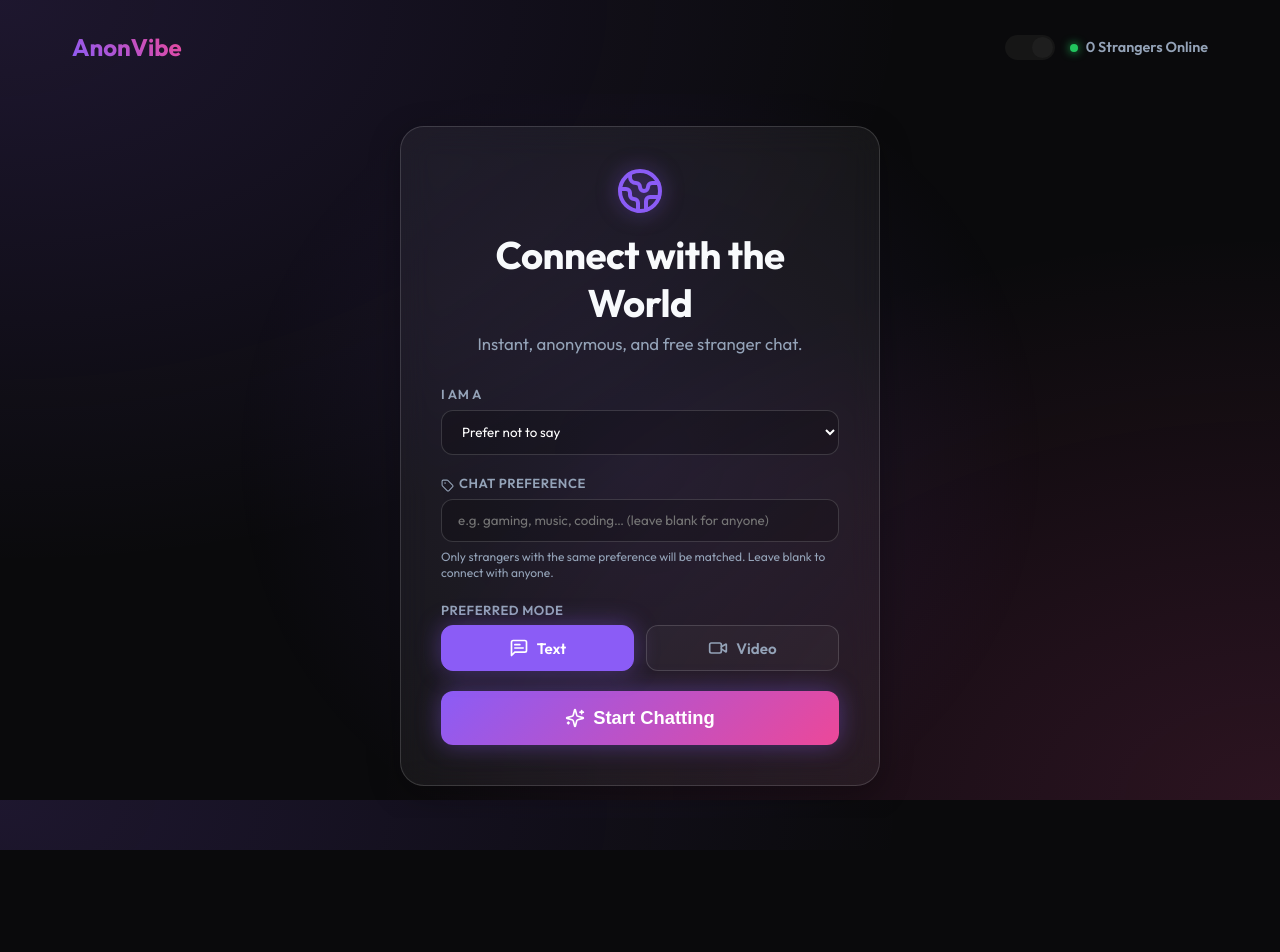
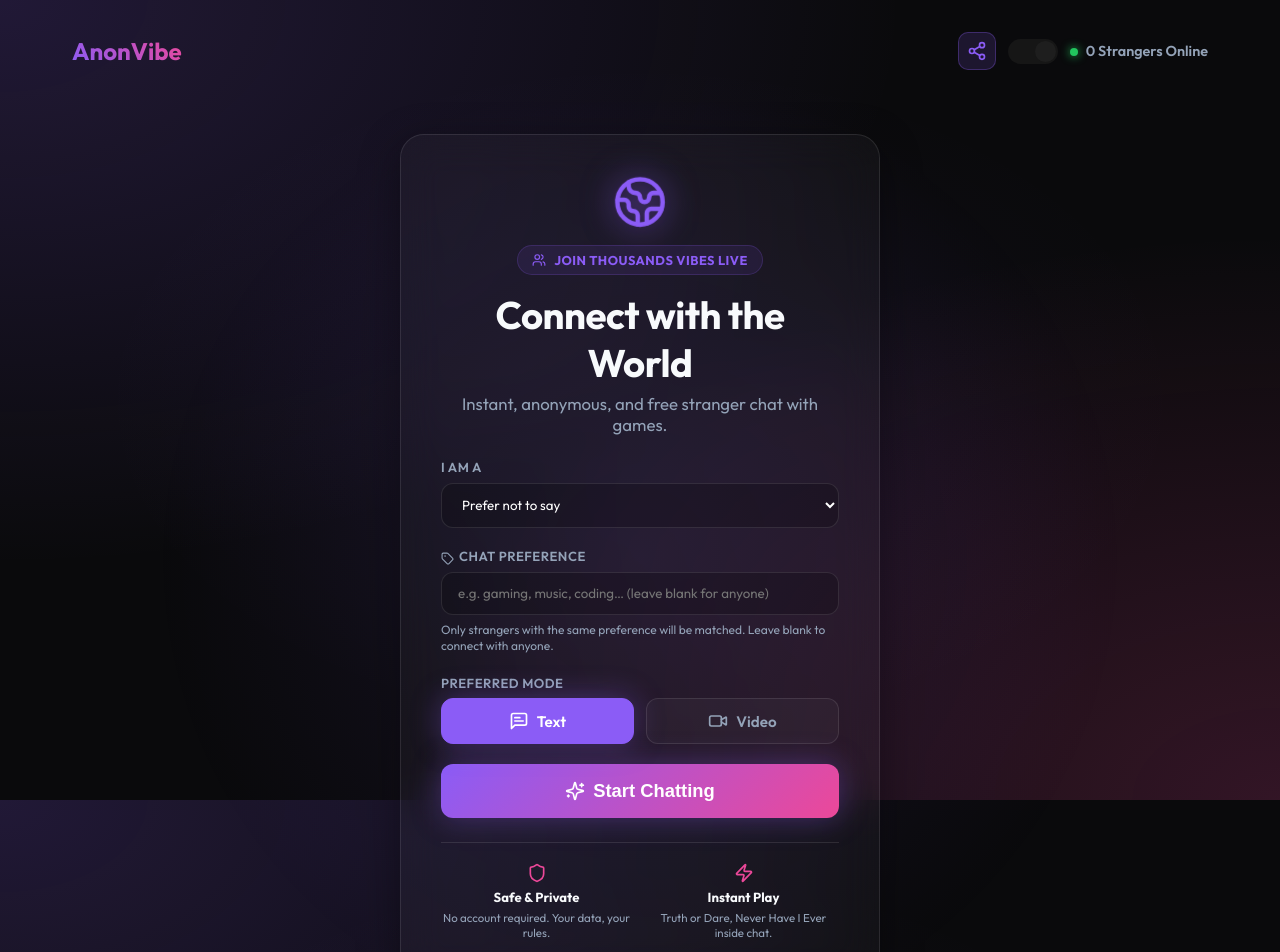
Before and after one commit to Hemanth3304/anonvibe, a React (Vite) app in the folder frontend/: page / in a window 1280 px wide. Shown: the top 952 px of the page. Before the commit the page ends 850 px from the top, so only its background shows below. Built offline with nearby package versions, Linux system fonts and the light colour scheme; no server answers.

Commit message:
Implement Growth Strategy and Viral features

```diff
--- a/frontend/index.html
+++ b/frontend/index.html
@@ -4,7 +4,26 @@
     <meta charset="UTF-8" />
     <link rel="icon" type="image/svg+xml" href="/favicon.svg" />
     <meta name="viewport" content="width=device-width, initial-scale=1.0" />
-    <title>AnonVibe — Stranger Chat</title>
+    <title>AnonVibe — Instant Stranger Chat & Games</title>
+
+    <!-- Primary Meta Tags -->
+    <meta name="title" content="AnonVibe — Instant Stranger Chat & Games" />
+    <meta name="description" content="Connect with strangers instantly. Anonymous, free, and fun with built-in multiplayer games. Join the vibe today!" />
+
+    <!-- Open Graph / Facebook -->
+    <meta property="og:type" content="website" />
+    <meta property="og:url" content="https://anonvibe.vercel.app/" />
+    <meta property="og:title" content="AnonVibe — Instant Stranger Chat & Games" />
+    <meta property="og:description" content="Connect with strangers instantly. Anonymous, free, and fun with built-in multiplayer games." />
+    <meta property="og:image" content="/og-image.png" />
+
+    <!-- Twitter -->
+    <meta property="twitter:card" content="summary_large_image" />
+    <meta property="twitter:url" content="https://anonvibe.vercel.app/" />
+    <meta property="twitter:title" content="AnonVibe — Instant Stranger Chat & Games" />
+    <meta property="twitter:description" content="Connect with strangers instantly. Anonymous, free, and fun with built-in multiplayer games." />
+    <meta property="twitter:image" content="/og-image.png" />
+
   </head>
   <body>
     <div id="root"></div>
--- a/frontend/src/App.jsx
+++ b/frontend/src/App.jsx
@@ -1,5 +1,6 @@
 import React, { useState, useEffect, useRef } from 'react';
 import { io } from 'socket.io-client';
+import { Share2 } from 'lucide-react';
 import Entrance from './components/Entrance';
 import ChatRoom from './components/ChatRoom';
 import AdminDashboard from './components/AdminDashboard';
@@ -83,11 +84,33 @@ function App() {
       setTheme(prev => prev === 'dark' ? 'light' : 'dark');
     };
 
+    const handleShare = async () => {
+      const shareData = {
+        title: 'AnonVibe',
+        text: 'Join me on AnonVibe - Anonymously connect with the world and play games!',
+        url: window.location.origin
+      };
+
+      try {
+        if (navigator.share) {
+          await navigator.share(shareData);
+        } else {
+          await navigator.clipboard.writeText(window.location.origin);
+          alert('Link copied to clipboard! Share it with your friends 🚀');
+        }
+      } catch (err) {
+        console.error('Share failed:', err);
+      }
+    };
+
     return (
       <div className={`app-container${view === 'chat' ? ' view-chat' : ''}`}>
         <header>
           <div className="logo">AnonVibe</div>
           <div className="header-right">
+            <button className="icon-btn share-btn" onClick={handleShare} title="Share AnonVibe">
+              <Share2 size={20} />
+            </button>
             <label className="theme-switch" title="Toggle Theme">
               <input
                 type="checkbox"
@@ -106,7 +129,7 @@ function App() {
 
         <main>
           {view === 'entrance' && (
-            <Entrance onRegister={handleRegister} />
+            <Entrance onRegister={handleRegister} onlineCount={onlineCount} />
           )}
 
           {view === 'matching' && (
--- a/frontend/src/components/Entrance.jsx
+++ b/frontend/src/components/Entrance.jsx
@@ -1,8 +1,8 @@
 import React, { useState } from 'react';
 import { motion } from 'framer-motion';
-import { MessageSquareText, Video, Sparkles, Globe2, Tag } from 'lucide-react';
+import { MessageSquareText, Video, Sparkles, Globe2, Tag, Shield, Users, Zap } from 'lucide-react';
 
-function Entrance({ onRegister }) {
+function Entrance({ onRegister, onlineCount = 0 }) {
   const [gender, setGender] = useState('unknown');
   const [preference, setPreference] = useState('');
   const [mode, setMode] = useState('text');
@@ -24,11 +24,16 @@ function Entrance({ onRegister }) {
         animate={{ scale: 1 }}
         transition={{ duration: 0.5, delay: 0.2 }}
       >
-        <Globe2 size={48} className="globe-icon" />
+        <Globe2 size={54} className="globe-icon pulse-animation" />
       </motion.div>
 
+      <div className="community-badge animate-fade-in">
+        <Users size={14} />
+        <span>Join {onlineCount > 0 ? (onlineCount + 42) : 'Thousands'} Vibes Live</span>
+      </div>
+
       <h1>Connect with the World</h1>
-      <p className="subtitle">Instant, anonymous, and free stranger chat.</p>
+      <p className="subtitle">Instant, anonymous, and free stranger chat with games.</p>
 
       <form onSubmit={handleSubmit}>
 
@@ -100,6 +105,19 @@ function Entrance({ onRegister }) {
         </motion.button>
       </form>
 
+      <div className="features-grid">
+        <div className="feature-item">
+          <Shield size={20} />
+          <h4>Safe & Private</h4>
+          <p>No account required. Your data, your rules.</p>
+        </div>
+        <div className="feature-item">
+          <Zap size={20} />
+          <h4>Instant Play</h4>
+          <p>Truth or Dare, Never Have I Ever inside chat.</p>
+        </div>
+      </div>
+
       <style>{`
         /* ── Container ── */
         .entrance-container {
@@ -125,8 +143,16 @@ function Entrance({ onRegister }) {
         .globe-icon {
           color: var(--accent-primary);
           margin-bottom: 0.75rem;
-          filter: drop-shadow(0 0 10px rgba(139,92,246,0.5));
+          filter: drop-shadow(0 0 15px rgba(139, 92, 246, 0.6));
         }
+        .pulse-animation {
+          animation: pulse 3s infinite ease-in-out;
+        }
+        @keyframes pulse {
+          0%, 100% { transform: scale(1); filter: drop-shadow(0 0 15px rgba(139, 92, 246, 0.6)); }
+          50% { transform: scale(1.05); filter: drop-shadow(0 0 25px rgba(139, 92, 246, 0.8)); }
+        }
+
 
         /* ── Headings ── */
         .entrance-container h1 {
@@ -136,9 +162,26 @@ function Entrance({ onRegister }) {
         }
         .subtitle {
           color: var(--text-muted);
-          margin-bottom: 2rem;
+          margin-bottom: 1.5rem;
           font-size: clamp(0.9rem, 2.5vw, 1.05rem);
         }
+
+        .community-badge {
+          display: inline-flex;
+          align-items: center;
+          gap: 8px;
+          background: rgba(139, 92, 246, 0.1);
+          color: var(--accent-primary);
+          padding: 6px 14px;
+          border-radius: 99px;
+          font-size: 0.8rem;
+          font-weight: 700;
+          margin-bottom: 1rem;
+          border: 1px solid rgba(139, 92, 246, 0.2);
+          text-transform: uppercase;
+          letter-spacing: 0.5px;
+        }
+
 
         /* ── Form groups ── */
         .form-group {
@@ -242,7 +285,40 @@ function Entrance({ onRegister }) {
           .form-group { margin-bottom: 1rem; }
           .mode-selector button { padding: 0.65rem; font-size: 0.88rem; }
           .start-btn { padding: 0.85rem; margin-top: 0.75rem; }
+          .features-grid { margin-top: 1.5rem; }
         }
+
+        .features-grid {
+          display: grid;
+          grid-template-columns: 1fr 1fr;
+          gap: 1rem;
+          margin-top: 1.5rem;
+          padding-top: 1.25rem;
+          border-top: 1px solid var(--glass-border);
+        }
+        .feature-item {
+          text-align: center;
+          display: flex;
+          flex-direction: column;
+          align-items: center;
+          gap: 6px;
+        }
+        .feature-item h4 {
+          font-size: 0.82rem;
+          color: var(--text-main);
+          font-weight: 700;
+          margin: 0;
+        }
+        .feature-item p {
+          font-size: 0.72rem;
+          color: var(--text-muted);
+          line-height: 1.3;
+          margin: 0;
+        }
+        .feature-item svg {
+          color: var(--accent-secondary);
+        }
+
 
         /* ── Very small screens (<380px) ── */
         @media (max-width: 380px) {
--- a/frontend/src/index.css
+++ b/frontend/src/index.css
@@ -5,12 +5,14 @@
   --bg-card: rgba(255, 255, 255, 0.05);
   --accent-primary: #8b5cf6;
   --accent-secondary: #ec4899;
+  --accent-glow: rgba(139, 92, 246, 0.4);
   --text-main: #f8fafc;
   --text-muted: #94a3b8;
-  --glass: rgba(255, 255, 255, 0.05);
-  --glass-border: rgba(255, 255, 255, 0.15);
-  --neon-glow: 0 0 25px rgba(139, 92, 246, 0.4);
+  --glass: rgba(255, 255, 255, 0.03);
+  --glass-border: rgba(255, 255, 255, 0.1);
+  --neon-glow: 0 0 30px rgba(139, 92, 246, 0.35);
 }
+
 
 body.light {
   --bg-main: #f8fafc;
@@ -32,8 +34,9 @@ body {
   font-family: 'Outfit', sans-serif;
   background: var(--bg-main);
   background-image:
-    radial-gradient(at 0% 0%, rgba(139, 92, 246, 0.15) 0px, transparent 50%),
-    radial-gradient(at 100% 100%, rgba(236, 72, 153, 0.15) 0px, transparent 50%);
+    radial-gradient(at 0% 0%, rgba(139, 92, 246, 0.18) 0px, transparent 50%),
+    radial-gradient(at 100% 100%, rgba(236, 72, 153, 0.18) 0px, transparent 50%),
+    radial-gradient(at 50% 50%, rgba(139, 92, 246, 0.05) 0px, transparent 60%);
   background-attachment: fixed;
   color: var(--text-main);
   min-height: 100vh;
@@ -132,12 +135,14 @@ main {
 /* Glassmorphism Classes */
 .glass-panel {
   background: var(--glass);
-  backdrop-filter: blur(16px);
-  -webkit-backdrop-filter: blur(16px);
+  backdrop-filter: blur(20px);
+  -webkit-backdrop-filter: blur(20px);
   border: 1px solid var(--glass-border);
   border-radius: 24px;
-  box-shadow: 0 8px 32px 0 rgba(0, 0, 0, 0.3);
+  box-shadow: 0 12px 40px 0 rgba(0, 0, 0, 0.4);
+  transition: transform 0.3s ease, box-shadow 0.3s ease;
 }
+
 
 .glass-button {
   background: var(--accent-primary);
@@ -215,8 +220,31 @@ header {
 .header-right {
   display: flex;
   align-items: center;
-  gap: 15px;
+  gap: 12px;
 }
+
+.icon-btn.share-btn {
+  background: rgba(139, 92, 246, 0.15);
+  color: var(--accent-primary);
+  border: 1px solid rgba(139, 92, 246, 0.3);
+  padding: 8px;
+  width: 38px;
+  height: 38px;
+  display: flex;
+  align-items: center;
+  justify-content: center;
+  border-radius: 10px;
+  cursor: pointer;
+  transition: all 0.3s ease;
+}
+
+.icon-btn.share-btn:hover {
+  background: var(--accent-primary);
+  color: white;
+  transform: translateY(-2px);
+  box-shadow: 0 0 20px rgba(139, 92, 246, 0.4);
+}
+
 
 /* Theme Switch extracted from Umingle reference */
 .theme-switch {
```
Also changed, not shown: frontend/public/og-image.png (added).
